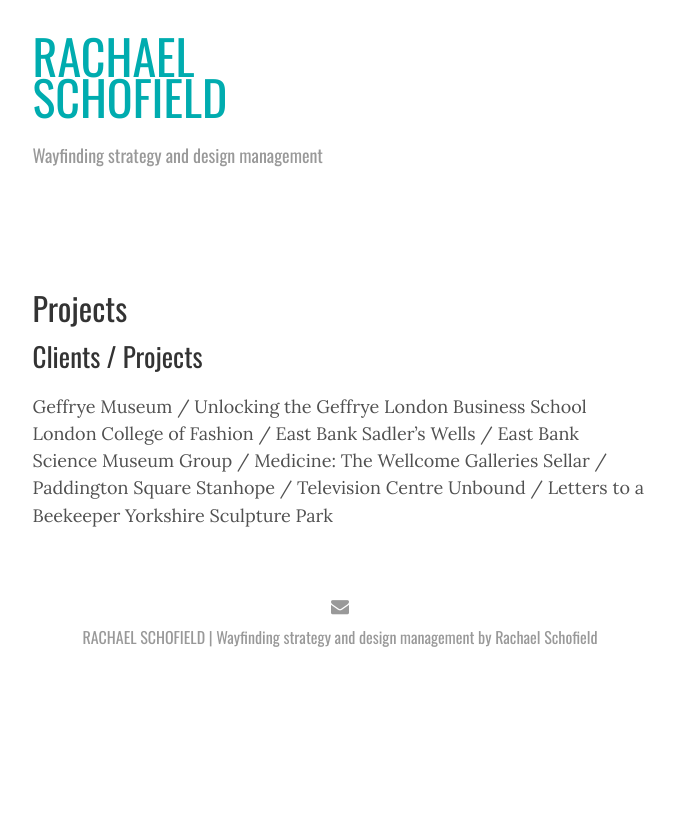
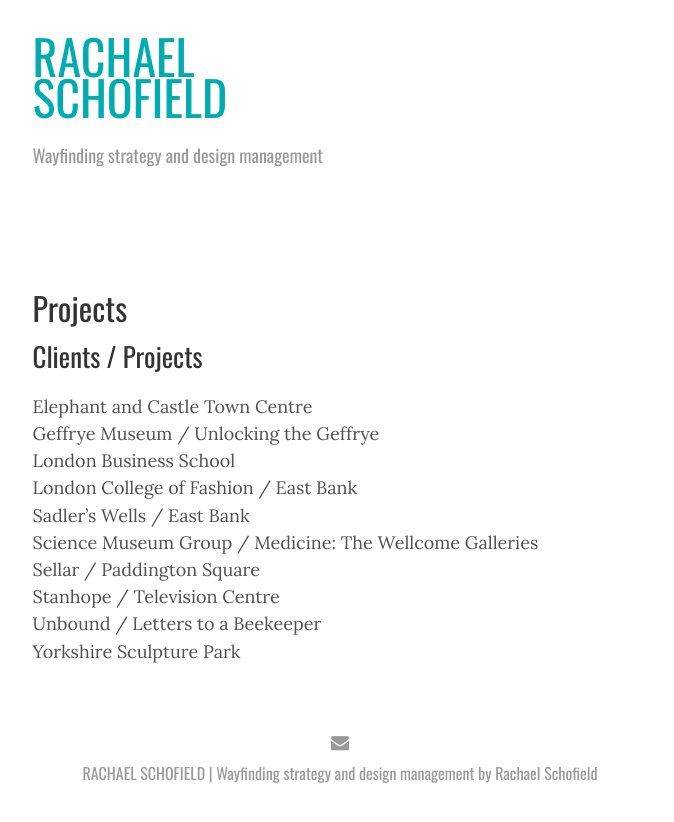
Before and after one commit to R4rachael/github.io, a Jekyll site: the page built from menu/projects.md, in a window 1280 px wide. Shown: the top 822 px of the page, without its empty margins (300-974 px from the left). Built offline with Jekyll 4.4.1, drawn with Linux system fonts in a browser that asks for light colours.

Commit message:
Removed bullets and added breaks

```diff
--- a/_includes/snippets/projectlist.md
+++ b/_includes/snippets/projectlist.md
@@ -1,11 +1,12 @@
 ## Clients / Projects
 
-Geffrye Museum / Unlocking the Geffrye
-London Business School
-London College of Fashion / East Bank
-Sadler&#8217;s Wells / East Bank
-Science Museum Group / Medicine: The Wellcome Galleries
-Sellar / Paddington Square
-Stanhope / Television Centre
-Unbound / Letters to a Beekeeper
-Yorkshire Sculpture Park
+Elephant and Castle Town Centre <br>
+Geffrye Museum / Unlocking the Geffrye <br>
+London Business School <br>
+London College of Fashion / East Bank <br>
+Sadler&#8217;s Wells / East Bank <br>
+Science Museum Group / Medicine: The Wellcome Galleries <br>
+Sellar / Paddington Square <br>
+Stanhope / Television Centre <br>
+Unbound / Letters to a Beekeeper <br>
+Yorkshire Sculpture Park <br>
```
